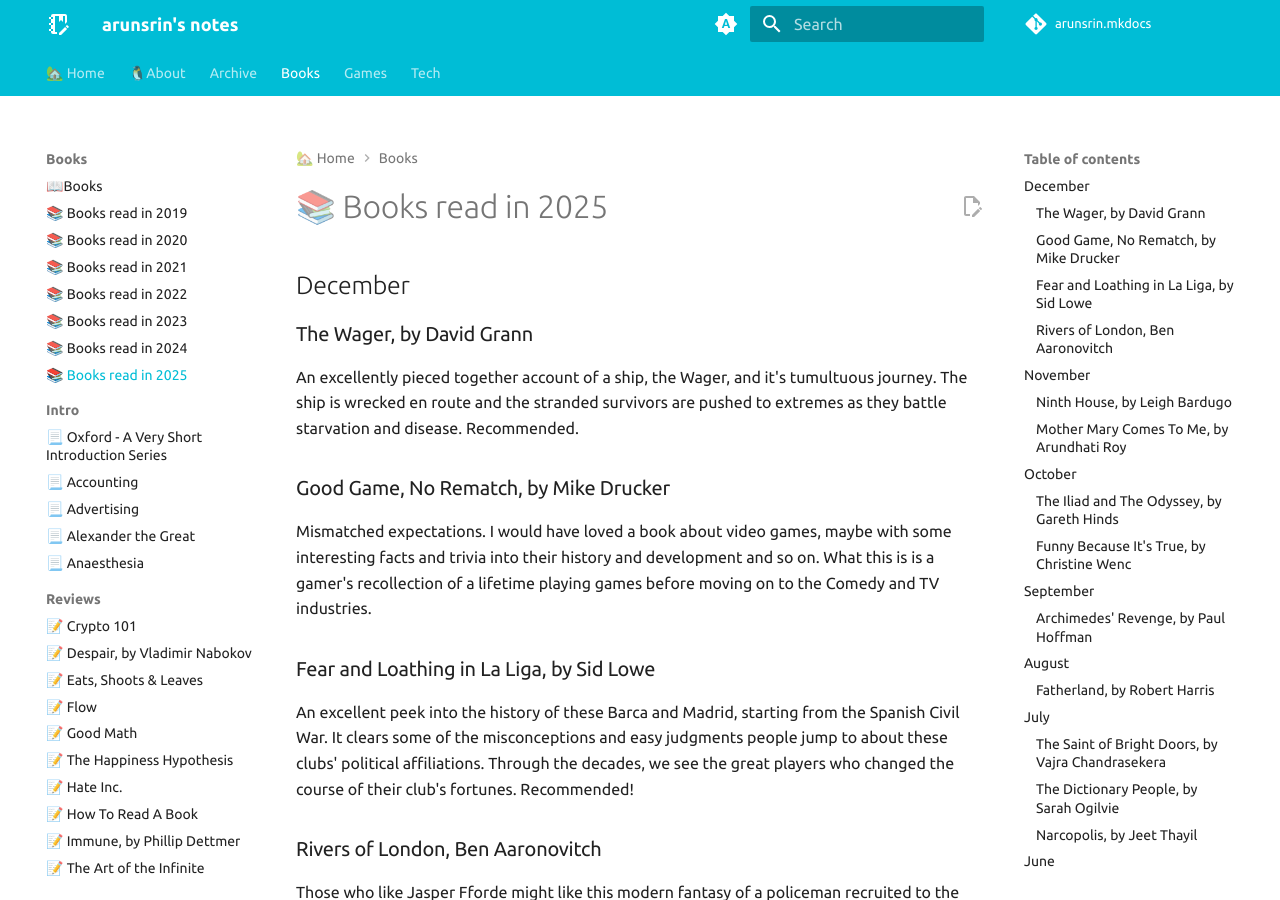
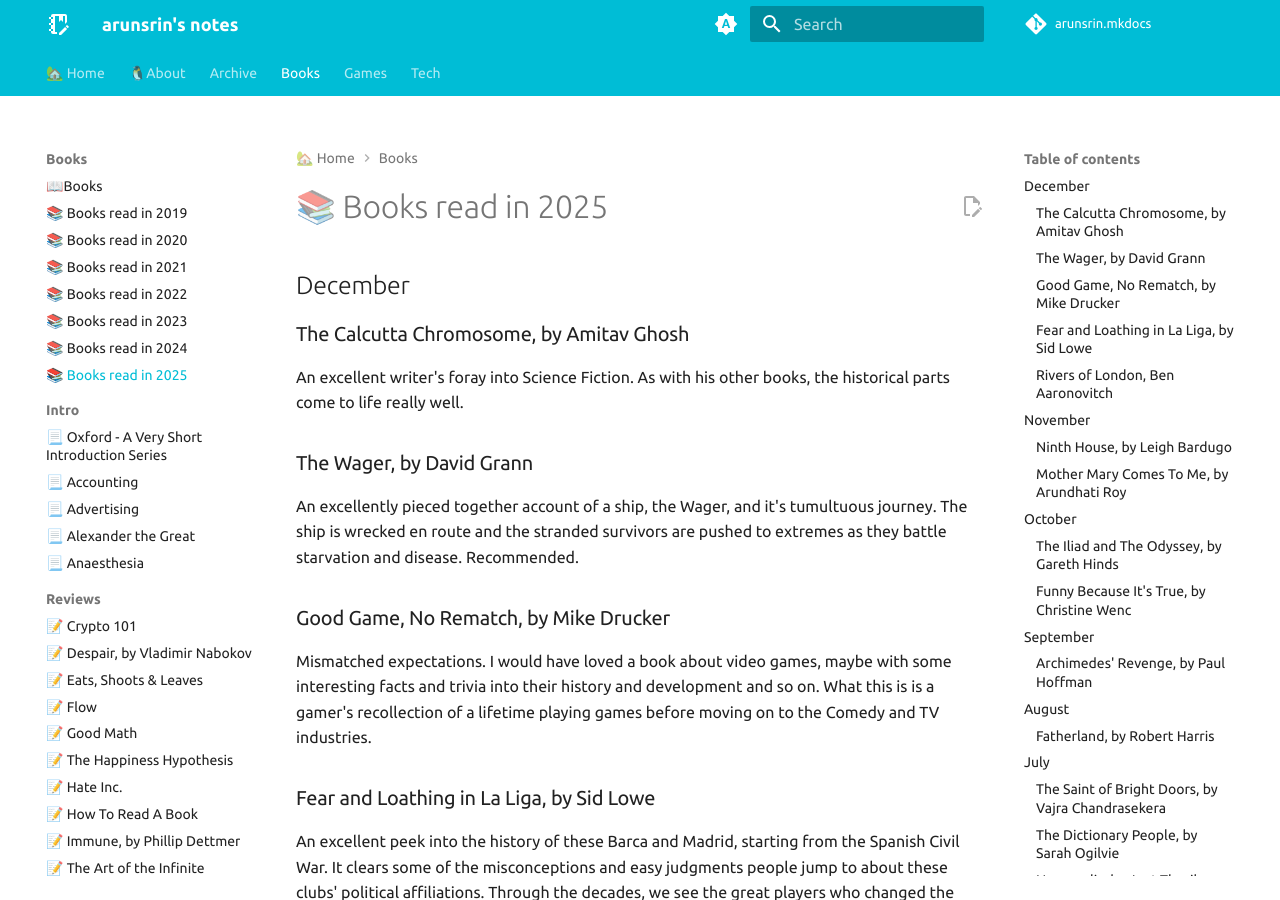
Before and after one commit to arunsrin/arunsrin.mkdocs, an MkDocs documentation site: the page built from home/books/2025.md, in a window 1280 px wide and 900 px high. Built offline with MkDocs 1.6.1 and Material for MkDocs 9.7.7, drawn with Linux system fonts in a browser that asks for light colours; comment, search, counter and statistics services are not loaded.

Commit message:
Add 'The Calcutta Chromosome' to December reading list
Added a new book entry for 'The Calcutta Chromosome' by Amitav Ghosh, including a brief description.

```diff
--- a/home/books/2025.md
+++ b/home/books/2025.md
@@ -1,6 +1,11 @@
 # 📚 Books read in 2025
 
 ## December
+
+### The Calcutta Chromosome, by Amitav Ghosh
+
+An excellent writer's foray into Science Fiction. As with his other
+books, the historical parts come to life really well.
 
 ### The Wager, by David Grann
 
```
